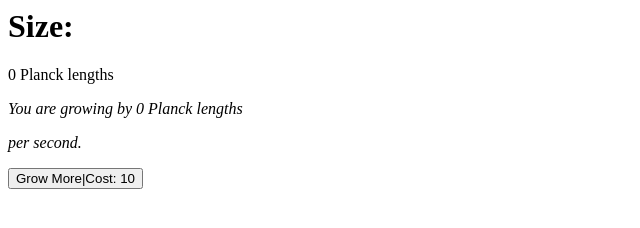
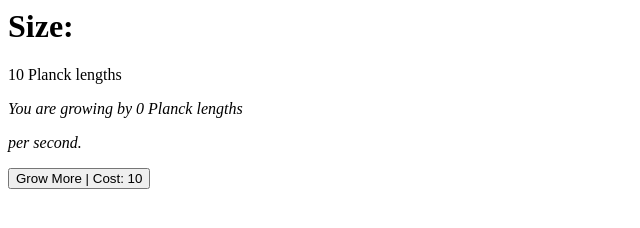
Before and after one commit to GithubCoder2021/incremental-size, a plain HTML site: page index.html in a window 1280 px wide. Shown: the full height of the page, 0-640 px from the left. Drawn offline with Linux system fonts and the light colour scheme.

Commit message:
Update index.html

```diff
--- a/index.html
+++ b/index.html
@@ -4,9 +4,9 @@
  </head>
  <body>
  <h1>Size:</h1>
- <p><span id="number">0</span> <span id="measurement"> Planck lengths</span></p>
+ <p><span id="number">10</span> <span id="measurement"> Planck lengths</span></p>
  <p><em>You are growing by <span id="growthSpeed">0</span> <span id="measurement">Planck lengths</span></p>per second.</em></p>
- <button>Grow More|Cost: <span id="growthPurchase">10</span></button>
+ <button>Grow More | Cost: <span id="growthPurchase">10</span></button>
 
 
  </body>
```
